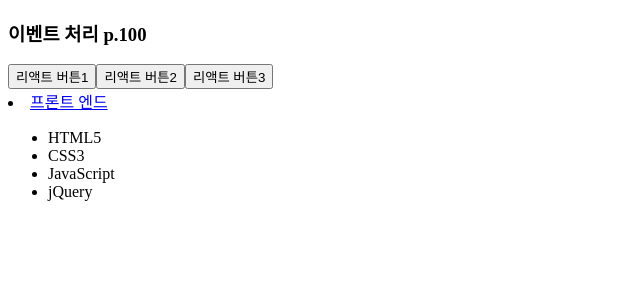
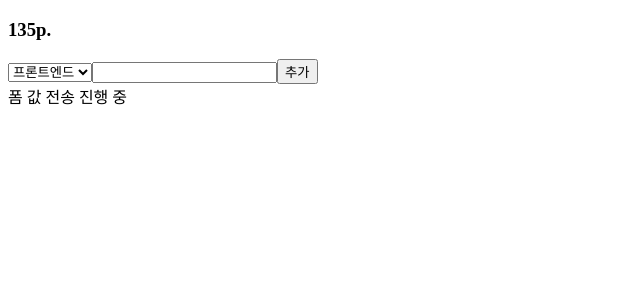
Before and after one commit to kbm1611/springweb, a React (Vite) app in the folder src/main/react/: page / in a window 1280 px wide. Shown: the top 300 px of the page, without its empty margins (0-640 px from the left). Built offline with nearby package versions, Linux system fonts and the light colour scheme.

Commit message:
day51 상태 주체

```diff
--- /dev/null
+++ b/src/main/react/src/chapter9/Exam2.jsx
@@ -0,0 +1,47 @@
+import { useState } from "react";
+
+function WriteForm( props ){
+    // event / e 객체 이란? 해당 이벤트가 발생했으 때 그 이벤트 정보를 담고 있는 객체
+    return (<>
+        <form onSubmit={ (event) => {
+            event.preventDefault(); // 기존 전송방식 제거
+            console.log( "이벤트 객체 : " + event);
+            // let gubun = document.querySelector(); [리액트는 querySelector 방식 하지 않는다.]
+            console.log( "이벤트 발생한 주체: " + event.target ); // <form>
+            console.log( event.target.gubun ); // <form>> 하위요소 , .target.class명
+            let gubun = event.target.gubun.value; // <form> > -> <select>
+            let title = event.target.title.value; // <form> > -> <input>
+            // vs let title = document.querSelector( '.title' ).value;
+            props.write( gubun , title); // 부모 컴포넌트로 받은 함수에 입력받은 구분타이틀 대입하여 함수 실행
+        } }>
+            <select name="gubun">
+                <option value = "front">프론트엔드</option>
+                <option value = "back">백엔드</option>
+            </select>
+            <input type="text" name="title" />
+            <input type="submit" value="추가" />
+        </form>
+        </>);
+}
+
+export default function Exam2( props ){
+
+    // 상태변수란? 하나의 값을 저장하고 변경되면 해당 컴포넌트 재호출
+    const [ message , setMessage ] = useState("폼 값 전송 진행 중");
+
+    // 자식에게 전달할 함수
+    const writeAction = ( gubun, title ) => {
+        if( gubun != '' && title != '' ){
+           let frmValue = `검증 완료 폼 값: ${gubun}, ${title}`;
+           setMessage( frmValue );
+        }else{
+            alert("빈 칸 있음");
+        }
+    }
+
+    return (<>
+        <h3> 135p.</h3>
+        <WriteForm write={ writeAction } />
+        <div> {message} </div>
+        </>);
+}
```
Also changed, not shown: src/main/react/src/main.jsx (+30 -2 lines).
